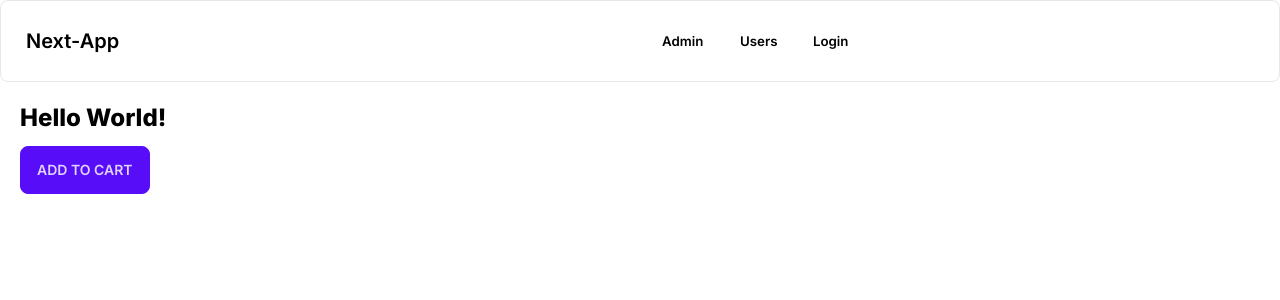
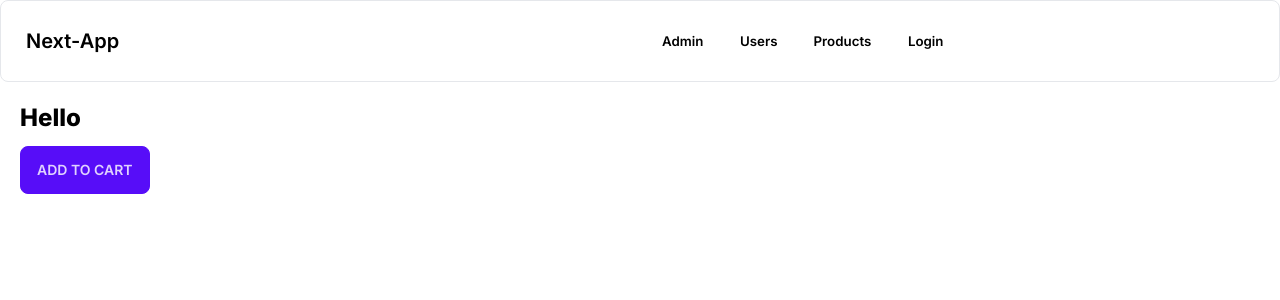
Before and after one commit to AbuBakr-S/learn-nextjs, a Next.js app: page / in a window 1280 px wide. Shown: the top 300 px of the page. Built offline with nearby package versions, Linux system fonts and the light colour scheme; no server answers.

Commit message:
feat: add signout link

```diff
--- a/app/NavBar.tsx
+++ b/app/NavBar.tsx
@@ -15,8 +15,14 @@
         <ul className="menu menu-horizontal px-1 flex">
           <Link href={'/admin'} className="btn btn-ghost normal-case text-sm">Admin</Link>
           <Link href={'/users'} className="btn btn-ghost normal-case text-sm">Users</Link>
+          <Link href={'/products'} className="btn btn-ghost normal-case text-sm">Products</Link>
             {status === 'unauthenticated' && <Link href={'/api/auth/signin'} className="btn btn-ghost normal-case text-sm">Login</Link>}
-            {status === 'authenticated' && <div className='px-4 self-center'>{session.user?.name}</div>}
+            {status === 'authenticated' &&
+              <>
+                <Link className='btn btn-ghost normal-case text-sm' href={'/api/auth/signout'}>Sign Out</Link>
+                <div className='px-4 self-center'>{session.user?.name}</div>
+              </>
+            }
         </ul>
       </div>
     </div>
--- a/app/api/auth/[...nextauth]/route.tsx
+++ b/app/api/auth/[...nextauth]/route.tsx
@@ -1,14 +1,16 @@
 import NextAuth from "next-auth"
 import GoogleProvider from "next-auth/providers/google";
 
-const handler = NextAuth({
+export const authOptions = {
   providers: [
     GoogleProvider({
       clientId: process.env.GOOGLE_CLIENT_ID!,
       clientSecret: process.env.GOOGLE_CLIENT_SECRET!
     })
   ]
-})
+};
+
+const handler = NextAuth(authOptions)
 
 // Export this function with two different names
 //  Any GET or POST request sent to this endpoint will be handles inside this handler function
--- a/app/page.tsx
+++ b/app/page.tsx
@@ -1,10 +1,16 @@
 import Image from 'next/image'
 import ProductCard from './components/ProductCard'
+import { getServerSession } from 'next-auth'
+import { authOptions } from './api/auth/[...nextauth]/route'
 
-export default function Home() {
+export default async function Home() {
+
+  // Accessing the session on the server
+  const session = await getServerSession(authOptions)
+
   return (
     <main>
-      <h1>Hello World!</h1>
+      <h1>Hello { session && <span>{session.user!.name}</span> }</h1>
       <ProductCard />
     </main>
   )
```
